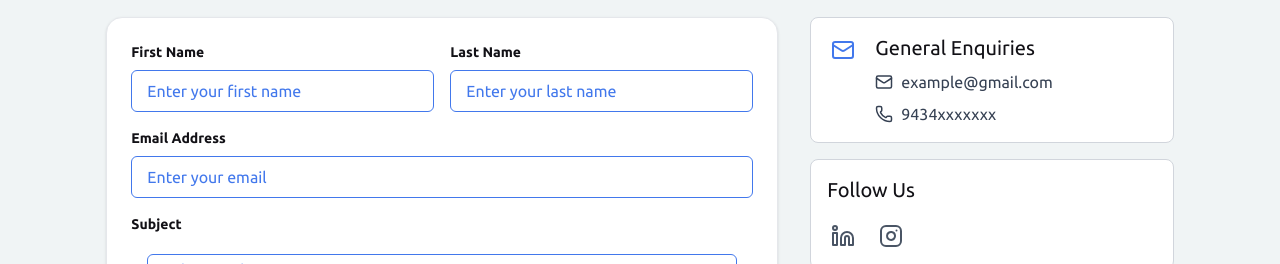
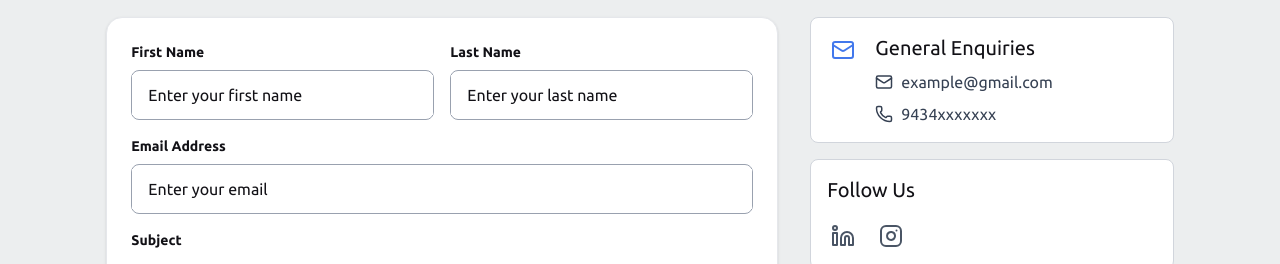
Before and after one commit to Rounak-186/IEEE-website, a Next.js app: page /contact in a window 1280 px wide. Shown: the part 467-731 px from the top of the page. Built offline with nearby package versions, Linux system fonts and the light colour scheme; a web font is replaced by a local one.

Commit message:
fix: Input tag issue fixed

```diff
--- a/src/app/admin/access-control/page.tsx
+++ b/src/app/admin/access-control/page.tsx
@@ -5,11 +5,9 @@ import axios from 'axios';
 import { Edit, Pen, Plus } from 'lucide-react';
 import React, { useEffect, useState } from 'react'
 
-export default function AccessPage() {
+export default function AccessPage() {1
     const { user } = useAuth();
     const isAdminRole = user?.role === "admin";
-
-
 
     // get user list
     const [userList, setUserList] = useState<Record<string, any>[] | null>(null);
--- a/src/app/globals.css
+++ b/src/app/globals.css
@@ -3,7 +3,7 @@
 @import "tailwindcss";
 
 :root {
-  --background: #dee7e973;
+  --background: #eceeef;
   --foreground: #121116;
   --primary: #4278ec;
   --accent: #a7cdead3;
--- a/src/components/ui/input.tsx
+++ b/src/components/ui/input.tsx
@@ -49,10 +49,10 @@ export const Input = ({ placeholder, value, type = 'text', onChange, id, require
     const uid = id || Math.random().toString(36).substring(2, 15);
 
     return (
-        <div className={clsx('w-full flex items-center relative  box ', className)}>
+        <div className={clsx('w-full py-1 h-fit flex items-center relative border border-gray-400 focus-within:border-[var(--primary)] focus-within:ring-[var(--accent)] focus-within:ring-[1px] rounded-2xl transition-all duration-150', className)}>
             <label
                 htmlFor={uid}
-                className={clsx('absolute ml-3 transition-all duration-300 px-1 text-[var(--primary)] ', (isFocused || input != "") && '-translate-y-5 scale-90 bg-[var(--background)]', placeholderClass)}>
+                className={clsx('absolute ml-3 transition-all duration-200 px-1 text-foreground cursor-text', (isFocused || input != "") && '!text-[var(--primary)] -translate-y-3 scale-80 !ml-1', placeholderClass)}>
                 {placeholder}
             </label>
             <input
@@ -61,9 +61,9 @@ export const Input = ({ placeholder, value, type = 'text', onChange, id, require
                 type={inputType}
                 onChange={(e) => handleChange(e)}
                 onFocus={handleFocus} onBlur={handleBlur}
-                className={clsx('w-full py-2 px-4 outline-none border border-[var(--primary)] rounded-md', 'focus-visible:ring-[var(--accent)] focus-visible:ring-[3px] rounded-md')} />
+                className={clsx('w-full py-2 px-4 outline-none border-none bg-transparent',(isFocused || input != "") && 'translate-y-2', placeholderClass)} />
             {type === 'password' &&
-                <label htmlFor={uid} className='text-[var(--primary)] absolute right-3' onClick={() => setShowPassword(!showPassword)}>{showPassword ? <Eye /> : <EyeClosed />}
+                <label htmlFor={uid} className='text-[var(--primary)] absolute right-3 cursor-pointer' onClick={() => setShowPassword(!showPassword)}>{showPassword ? <Eye /> : <EyeClosed />}
                 </label>
             }
         </div>
```
